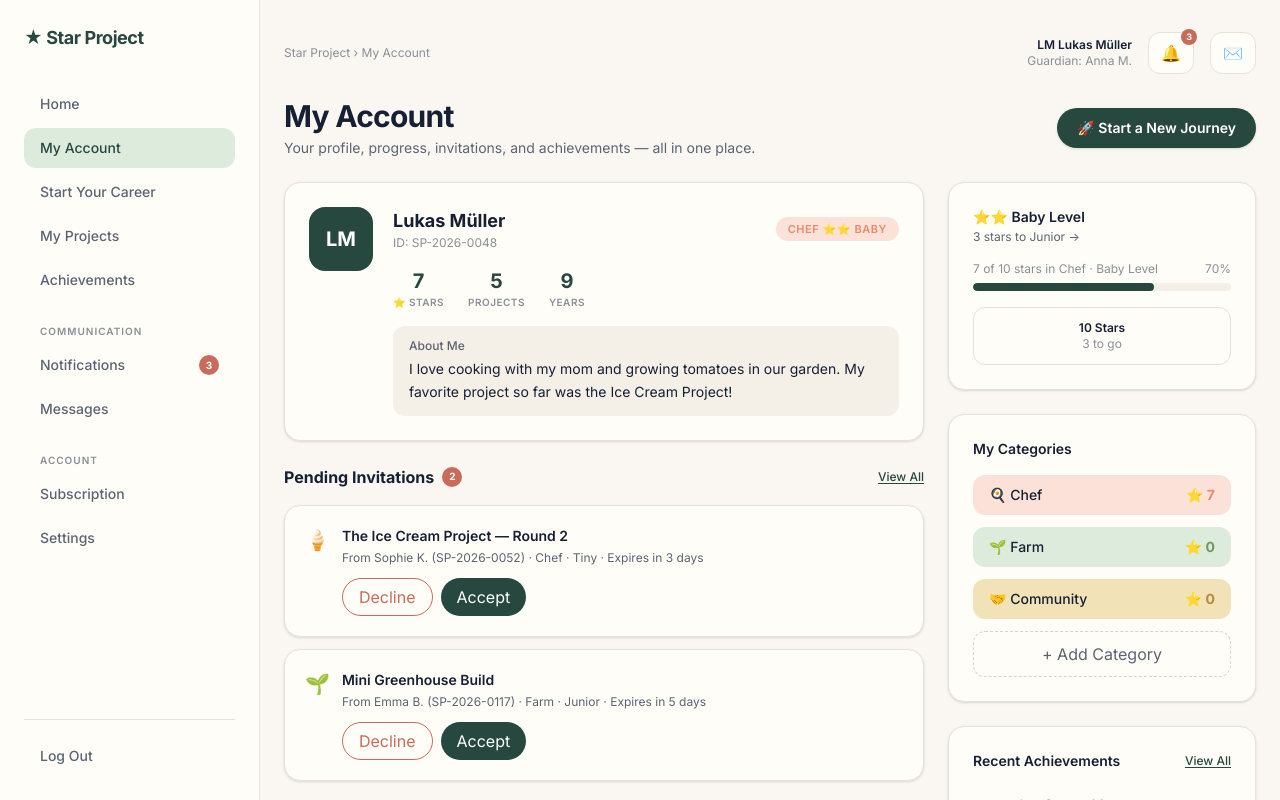
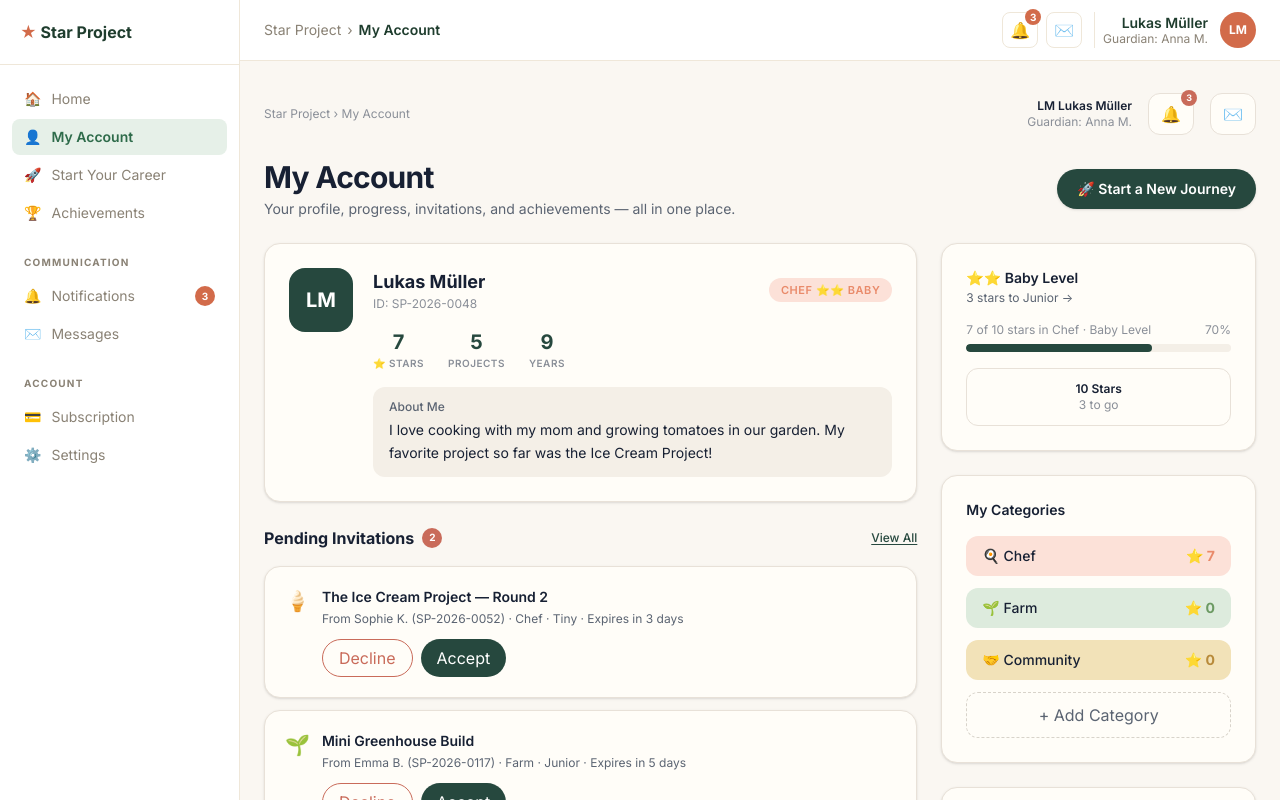
Before and after one commit to iyikbe/star-project-pwa, a React (Vite) app: page /account in a window 1280 px wide. Shown: the top 800 px of the page. Built offline with nearby package versions, Linux system fonts and the light colour scheme.

Commit message:
feat(layout): rebuild AppLayout with sidebar + top bar matching mockup, add Breadcrumb/UserChip shared components

```diff
--- a/src/components/layout/AppLayout.tsx
+++ b/src/components/layout/AppLayout.tsx
@@ -1,269 +1,211 @@
-import { useState } from 'react'
-import { Link, NavLink, Outlet } from 'react-router-dom'
+import { NavLink, Outlet, useLocation } from 'react-router-dom'
+import { Breadcrumb } from './Breadcrumb'
+import type { BreadcrumbItem } from './Breadcrumb'
+import { UserChip } from './UserChip'
 
-const mainNav = [
-  { to: '/', label: 'Home' },
-  { to: '/account', label: 'My Account' },
-  { to: '/start', label: 'Start Your Career' },
+type NavItem = {
+  to: string
+  label: string
+  icon: string
+  end?: boolean
+  badge?: number
+}
+
+const navGroup1: NavItem[] = [
+  { to: '/', label: 'Home', icon: '🏠', end: true },
+  { to: '/account', label: 'My Account', icon: '👤' },
+  { to: '/start', label: 'Start Your Career', icon: '🚀' },
+  { to: '/achievements', label: 'Achievements', icon: '🏆' },
 ]
 
-const secondaryNav = [
-  { to: '/achievements', label: 'Achievements' },
+const navGroup2: NavItem[] = [
+  { to: '/notifications', label: 'Notifications', icon: '🔔', badge: 3 },
+  { to: '/messages', label: 'Messages', icon: '✉️' },
 ]
 
-const commNav = [
-  { to: '/notifications', label: 'Notifications', badge: 3 },
-  { to: '/messages', label: 'Messages' },
+const navGroup3: NavItem[] = [
+  { to: '/subscription', label: 'Subscription', icon: '💳' },
+  { to: '/settings', label: 'Settings', icon: '⚙️' },
 ]
 
-const accountNav = [
-  { to: '/subscription', label: 'Subscription' },
-  { to: '/settings', label: 'Settings' },
-]
+function getBreadcrumb(pathname: string): BreadcrumbItem[] {
+  const root: BreadcrumbItem = { label: 'Star Project', to: '/account' }
 
-function Sidebar() {
+  if (pathname === '/account') return [root, { label: 'My Account' }]
+  if (pathname === '/start') return [root, { label: 'Start Your Career' }]
+  if (pathname === '/start/preference')
+    return [root, { label: 'Start Your Career', to: '/start' }, { label: 'Preference Input' }]
+  if (pathname.startsWith('/categories/'))
+    return [root, { label: 'Start Your Career', to: '/start' }, { label: 'Chef' }]
+  if (pathname === '/notifications') return [root, { label: 'Notifications' }]
+  if (pathname === '/messages') return [root, { label: 'Messages' }]
+  if (pathname === '/achievements') return [root, { label: 'Achievements' }]
+  if (pathname === '/subscription') return [root, { label: 'Subscription & Payment' }]
+  if (pathname === '/settings') return [root, { label: 'Settings' }]
+  if (pathname.match(/^\/projects\/[^/]+\/workspace$/))
+    return [root, { label: 'My Projects' }, { label: 'Project Workspace' }]
+  if (pathname.match(/^\/projects\/[^/]+\/submit$/))
+    return [root, { label: 'My Projects' }, { label: 'Submit for Review' }]
+  if (pathname.match(/^\/projects\/[^/]+\/result$/))
+    return [root, { label: 'My Projects' }, { label: 'Review Result' }]
+  if (pathname.match(/^\/projects\/[^/]+$/))
+    return [root, { label: 'Start Your Career', to: '/start' }, { label: 'Project Detail' }]
+  return [root]
+}
+
+export function AppLayout() {
+  const location = useLocation()
+  const breadcrumbItems = getBreadcrumb(location.pathname)
+  const showGuardianOnChip =
+    location.pathname === '/account' || location.pathname === '/subscription'
+
   return (
-    <aside className="flex h-screen flex-col border-r border-[#E8E1D8] bg-[#FFFDF8] p-6">
-      <Link to="/" className="mb-8 text-lg font-bold tracking-tight text-[#26483E]">
-        ★ Star Project
-      </Link>
+    <div className="flex min-h-screen bg-sp-bg-page">
+      {/* SIDEBAR — hidden on mobile, visible from lg */}
+      <aside className="hidden lg:flex lg:w-60 lg:flex-shrink-0 lg:flex-col lg:border-r lg:border-sp-border-soft lg:bg-white">
+        <div className="border-b border-sp-border-soft px-5 py-5">
+          <div className="text-base font-bold text-sp-primary">
+            <span className="text-sp-coral">★</span> Star Project
+          </div>
+        </div>
 
-      <nav className="flex flex-1 flex-col gap-6 overflow-y-auto">
-        <div className="space-y-1">
-          {mainNav.map((item) => (
+        <nav className="flex-1 overflow-y-auto px-3 py-4">
+          <ul className="space-y-0.5">
+            {navGroup1.map((item) => (
+              <li key={item.to}>
                 <NavLink
-              key={item.to}
                   to={item.to}
-              end
+                  end={item.end}
                   className={({ isActive }) =>
-                `block rounded-xl px-4 py-2.5 text-sm font-medium transition-colors ${
+                    `flex items-center gap-2.5 rounded-lg px-3 py-2 text-sm transition-colors ${
                       isActive
-                    ? 'bg-[#DDEBDD] text-[#26483E]'
-                    : 'text-[#5B6472] hover:bg-[#F4EFE7]'
+                        ? 'bg-sp-accent-green-bg font-semibold text-sp-accent-green'
+                        : 'text-sp-text-muted hover:bg-sp-bg-card-muted hover:text-sp-primary'
                     }`
                   }
                 >
-              {item.label}
+                  <span aria-hidden="true">{item.icon}</span>
+                  <span>{item.label}</span>
                 </NavLink>
+              </li>
             ))}
+          </ul>
+
+          <div className="mb-2 mt-6 px-3 text-[10px] font-bold uppercase tracking-[0.12em] text-sp-text-muted">
+            COMMUNICATION
+          </div>
+          <ul className="space-y-0.5">
+            {navGroup2.map((item) => (
+              <li key={item.to}>
                 <NavLink
-            to="/start"
+                  to={item.to}
                   className={({ isActive }) =>
-              `block rounded-xl px-4 py-2.5 text-sm font-medium transition-colors ${
-                isActive ? 'bg-[#DDEBDD] text-[#26483E]' : 'text-[#5B6472] hover:bg-[#F4EFE7]'
+                    `flex items-center justify-between gap-2.5 rounded-lg px-3 py-2 text-sm transition-colors ${
+                      isActive
+                        ? 'bg-sp-accent-green-bg font-semibold text-sp-accent-green'
+                        : 'text-sp-text-muted hover:bg-sp-bg-card-muted hover:text-sp-primary'
                     }`
                   }
                 >
-            My Projects
+                  <span className="flex items-center gap-2.5">
+                    <span aria-hidden="true">{item.icon}</span>
+                    <span>{item.label}</span>
+                  </span>
+                  {item.badge !== undefined && (
+                    <span className="flex h-5 w-5 items-center justify-center rounded-full bg-sp-coral text-[10px] font-bold text-white">
+                      {item.badge}
+                    </span>
+                  )}
                 </NavLink>
-          {secondaryNav.map((item) => (
+              </li>
+            ))}
+          </ul>
+
+          <div className="mb-2 mt-6 px-3 text-[10px] font-bold uppercase tracking-[0.12em] text-sp-text-muted">
+            ACCOUNT
+          </div>
+          <ul className="space-y-0.5">
+            {navGroup3.map((item) => (
+              <li key={item.to}>
                 <NavLink
-              key={item.to}
                   to={item.to}
                   className={({ isActive }) =>
-                `block rounded-xl px-4 py-2.5 text-sm font-medium transition-colors ${
+                    `flex items-center gap-2.5 rounded-lg px-3 py-2 text-sm transition-colors ${
                       isActive
-                    ? 'bg-[#DDEBDD] text-[#26483E]'
-                    : 'text-[#5B6472] hover:bg-[#F4EFE7]'
+                        ? 'bg-sp-accent-green-bg font-semibold text-sp-accent-green'
+                        : 'text-sp-text-muted hover:bg-sp-bg-card-muted hover:text-sp-primary'
                     }`
                   }
                 >
-              {item.label}
+                  <span aria-hidden="true">{item.icon}</span>
+                  <span>{item.label}</span>
                 </NavLink>
+              </li>
             ))}
+          </ul>
+        </nav>
+
+        <div className="border-t border-sp-border-soft px-3 py-4">
+          <button
+            type="button"
+            onClick={() => {
+              console.log('Logout clicked')
+            }}
+            className="flex w-full items-center gap-2.5 rounded-lg px-3 py-2 text-sm text-sp-danger transition-colors hover:bg-red-50"
+          >
+            <span aria-hidden="true">🚪</span>
+            <span>Log Out</span>
+          </button>
         </div>
+      </aside>
 
-        <div>
-          <p className="mb-1.5 px-4 text-[10px] font-semibold uppercase tracking-widest text-[#8A8F98]">
-            Communication
-          </p>
-          <div className="space-y-1">
-            {commNav.map((item) => (
-              <NavLink
-                key={item.to}
-                to={item.to}
-                className={({ isActive }) =>
-                  `flex items-center justify-between rounded-xl px-4 py-2.5 text-sm font-medium transition-colors ${
-                    isActive
-                      ? 'bg-[#DDEBDD] text-[#26483E]'
-                      : 'text-[#5B6472] hover:bg-[#F4EFE7]'
-                  }`
-                }
-              >
-                <span>{item.label}</span>
-                {item.badge ? (
-                  <span className="flex h-5 w-5 items-center justify-center rounded-full bg-[#C96B5A] text-[10px] font-bold text-white">
-                    {item.badge}
-                  </span>
-                ) : null}
-              </NavLink>
-            ))}
+      {/* MAIN AREA */}
+      <div className="flex min-w-0 flex-1 flex-col">
+        {/* TOP BAR */}
+        <header className="flex flex-shrink-0 items-center justify-between gap-4 border-b border-sp-border-soft bg-white px-4 py-3 md:px-6">
+          <div className="flex min-w-0 flex-1 items-center gap-3">
+            <div className="flex-shrink-0 text-sm font-bold text-sp-primary lg:hidden">
+              <span className="text-sp-coral">★</span> SP
+            </div>
+            <div className="overflow-x-auto">
+              <Breadcrumb items={breadcrumbItems} />
             </div>
           </div>
 
-        <div>
-          <p className="mb-1.5 px-4 text-[10px] font-semibold uppercase tracking-widest text-[#8A8F98]">
-            Account
-          </p>
-          <div className="space-y-1">
-            {accountNav.map((item) => (
-              <NavLink
-                key={item.to}
-                to={item.to}
-                className={({ isActive }) =>
-                  `block rounded-xl px-4 py-2.5 text-sm font-medium transition-colors ${
-                    isActive
-                      ? 'bg-[#DDEBDD] text-[#26483E]'
-                      : 'text-[#5B6472] hover:bg-[#F4EFE7]'
-                  }`
-                }
+          <div className="flex flex-shrink-0 items-center gap-2">
+            <button
+              type="button"
+              aria-label="Notifications"
+              className="relative flex h-9 w-9 items-center justify-center rounded-lg border border-sp-border-soft bg-white text-sm transition-colors hover:bg-sp-bg-card-muted"
             >
-                {item.label}
-              </NavLink>
-            ))}
+              <span aria-hidden="true">🔔</span>
+              <span className="absolute -right-1 -top-1 flex h-4 w-4 items-center justify-center rounded-full bg-sp-coral text-[10px] font-bold text-white">
+                3
+              </span>
+            </button>
+            <button
+              type="button"
+              aria-label="Messages"
+              className="flex h-9 w-9 items-center justify-center rounded-lg border border-sp-border-soft bg-white text-sm transition-colors hover:bg-sp-bg-card-muted"
+            >
+              <span aria-hidden="true">✉️</span>
+            </button>
+            <div className="ml-1 hidden border-l border-sp-border-soft pl-2 sm:block">
+              <UserChip showGuardian={showGuardianOnChip} />
+            </div>
+            <div className="sm:hidden">
+              <UserChip showGuardian={showGuardianOnChip} variant="compact" />
             </div>
           </div>
+        </header>
 
-        <div className="mt-auto border-t border-[#E8E1D8] pt-4">
-          <Link
-            to="/login"
-            className="block rounded-xl px-4 py-2.5 text-sm font-medium text-[#5B6472] transition-colors hover:bg-[#F4EFE7]"
-          >
-            Log Out
-          </Link>
-        </div>
-      </nav>
-    </aside>
-  )
-}
-
-function MobileHeader() {
-  const [open, setOpen] = useState(false)
-
-  return (
-    <div className="border-b border-[#E8E1D8] bg-[#FFFDF8] lg:hidden">
-      <div className="flex items-center justify-between px-4 py-3">
-        <Link to="/" className="text-base font-bold tracking-tight text-[#26483E]">
-          ★ Star Project
-        </Link>
-        <button
-          type="button"
-          onClick={() => setOpen(!open)}
-          className="rounded-xl px-3 py-2 text-sm font-medium text-[#5B6472] hover:bg-[#F4EFE7]"
-        >
-          {open ? '✕' : '☰'}
-        </button>
-      </div>
-      {open && (
-        <div className="border-t border-[#E8E1D8] px-4 pb-4 pt-2">
-          <nav className="space-y-1">
-            {mainNav.map((item) => (
-              <NavLink
-                key={item.to}
-                to={item.to}
-                end
-                onClick={() => setOpen(false)}
-                className={({ isActive }) =>
-                  `block rounded-xl px-4 py-2.5 text-sm font-medium ${
-                    isActive ? 'bg-[#DDEBDD] text-[#26483E]' : 'text-[#5B6472] hover:bg-[#F4EFE7]'
-                  }`
-                }
-              >
-                {item.label}
-              </NavLink>
-            ))}
-            <NavLink
-              to="/start"
-              onClick={() => setOpen(false)}
-              className={({ isActive }) =>
-                `block rounded-xl px-4 py-2.5 text-sm font-medium ${
-                  isActive ? 'bg-[#DDEBDD] text-[#26483E]' : 'text-[#5B6472] hover:bg-[#F4EFE7]'
-                }`
-              }
-            >
-              My Projects
-            </NavLink>
-            {secondaryNav.map((item) => (
-              <NavLink
-                key={item.to}
-                to={item.to}
-                onClick={() => setOpen(false)}
-                className={({ isActive }) =>
-                  `block rounded-xl px-4 py-2.5 text-sm font-medium ${
-                    isActive ? 'bg-[#DDEBDD] text-[#26483E]' : 'text-[#5B6472] hover:bg-[#F4EFE7]'
-                  }`
-                }
-              >
-                {item.label}
-              </NavLink>
-            ))}
-            <hr className="my-2 border-[#E8E1D8]" />
-            {commNav.map((item) => (
-              <NavLink
-                key={item.to}
-                to={item.to}
-                onClick={() => setOpen(false)}
-                className={({ isActive }) =>
-                  `flex items-center justify-between rounded-xl px-4 py-2.5 text-sm font-medium ${
-                    isActive ? 'bg-[#DDEBDD] text-[#26483E]' : 'text-[#5B6472] hover:bg-[#F4EFE7]'
-                  }`
-                }
-              >
-                <span>{item.label}</span>
-                {item.badge ? (
-                  <span className="flex h-5 w-5 items-center justify-center rounded-full bg-[#C96B5A] text-[10px] font-bold text-white">
-                    {item.badge}
-                  </span>
-                ) : null}
-              </NavLink>
-            ))}
-            <hr className="my-2 border-[#E8E1D8]" />
-            {accountNav.map((item) => (
-              <NavLink
-                key={item.to}
-                to={item.to}
-                onClick={() => setOpen(false)}
-                className={({ isActive }) =>
-                  `block rounded-xl px-4 py-2.5 text-sm font-medium ${
-                    isActive ? 'bg-[#DDEBDD] text-[#26483E]' : 'text-[#5B6472] hover:bg-[#F4EFE7]'
-                  }`
-                }
-              >
-                {item.label}
-              </NavLink>
-            ))}
-            <hr className="my-2 border-[#E8E1D8]" />
-            <Link
-              to="/login"
-              onClick={() => setOpen(false)}
-              className="block rounded-xl px-4 py-2.5 text-sm font-medium text-[#5B6472] hover:bg-[#F4EFE7]"
-            >
-              Log Out
-            </Link>
-          </nav>
-        </div>
-      )}
-    </div>
-  )
-}
-
-export function AppLayout() {
-  return (
-    <div className="min-h-screen bg-[#FAF7F2] text-[#172033]">
-      <div className="grid min-h-screen lg:grid-cols-[260px_1fr]">
-        <div className="hidden lg:block">
-          <Sidebar />
-        </div>
-
-        <div className="flex flex-col">
-          <MobileHeader />
-          <main className="flex-1 px-4 py-6 md:px-6 md:py-8">
-            <div className="mx-auto max-w-7xl">
+        {/* CONTENT */}
+        <main className="flex-1 overflow-y-auto bg-sp-bg-page">
+          <div className="mx-auto max-w-7xl px-4 py-6 md:px-6 md:py-8">
             <Outlet />
           </div>
         </main>
       </div>
     </div>
-    </div>
   )
 }
--- /dev/null
+++ b/src/components/layout/Breadcrumb.tsx
@@ -0,0 +1,42 @@
+import { Link } from 'react-router-dom'
+
+export type BreadcrumbItem = {
+  label: string
+  to?: string
+}
+
+type BreadcrumbProps = {
+  items: BreadcrumbItem[]
+  className?: string
+}
+
+export function Breadcrumb({ items, className = '' }: BreadcrumbProps) {
+  return (
+    <nav aria-label="Breadcrumb" className={`flex items-center gap-1.5 text-sm ${className}`}>
+      {items.map((item, i) => {
+        const isLast = i === items.length - 1
+        return (
+          <span key={i} className="flex items-center gap-1.5 whitespace-nowrap">
+            {item.to && !isLast ? (
+              <Link
+                to={item.to}
+                className="text-sp-text-muted hover:text-sp-primary transition-colors"
+              >
+                {item.label}
+              </Link>
+            ) : (
+              <span className={isLast ? 'text-sp-primary font-semibold' : 'text-sp-text-muted'}>
+                {item.label}
+              </span>
+            )}
+            {!isLast && (
+              <span className="text-sp-text-muted" aria-hidden="true">
+                ›
+              </span>
+            )}
+          </span>
+        )
+      })}
+    </nav>
+  )
+}
--- /dev/null
+++ b/src/components/layout/UserChip.tsx
@@ -0,0 +1,38 @@
+import { CURRENT_USER } from '../../data/mock/users'
+import { LEVELS } from '../../lib/constants/levels'
+
+type UserChipProps = {
+  variant?: 'default' | 'compact'
+  showGuardian?: boolean
+}
+
+export function UserChip({ variant = 'default', showGuardian = false }: UserChipProps) {
+  const level = LEVELS[CURRENT_USER.currentLevel]
+  const secondLine = showGuardian
+    ? `Guardian: ${CURRENT_USER.guardianName}`
+    : `${level.label} · ⭐ ${CURRENT_USER.totalStars}`
+
+  if (variant === 'compact') {
+    return (
+      <div className="flex items-center gap-2">
+        <div className="w-8 h-8 rounded-full bg-sp-coral flex items-center justify-center text-white font-bold text-[11px]">
+          {CURRENT_USER.childInitials}
+        </div>
+      </div>
+    )
+  }
+
+  return (
+    <div className="flex items-center gap-3">
+      <div className="text-right hidden md:block">
+        <p className="text-sm font-semibold text-sp-primary leading-tight">
+          {CURRENT_USER.childName}
+        </p>
+        <p className="text-xs text-sp-text-muted leading-tight">{secondLine}</p>
+      </div>
+      <div className="w-9 h-9 rounded-full bg-sp-coral flex items-center justify-center text-white font-bold text-xs">
+        {CURRENT_USER.childInitials}
+      </div>
+    </div>
+  )
+}
```
Lines whose indentation alone changed are shown as unchanged.
